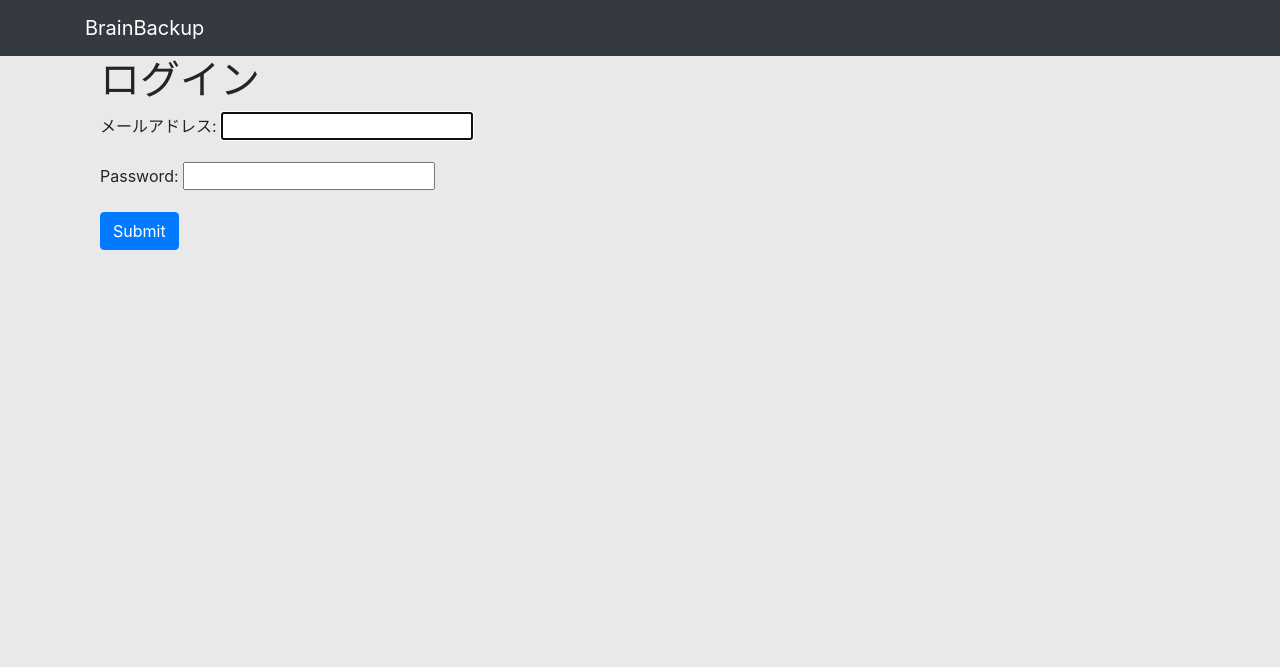
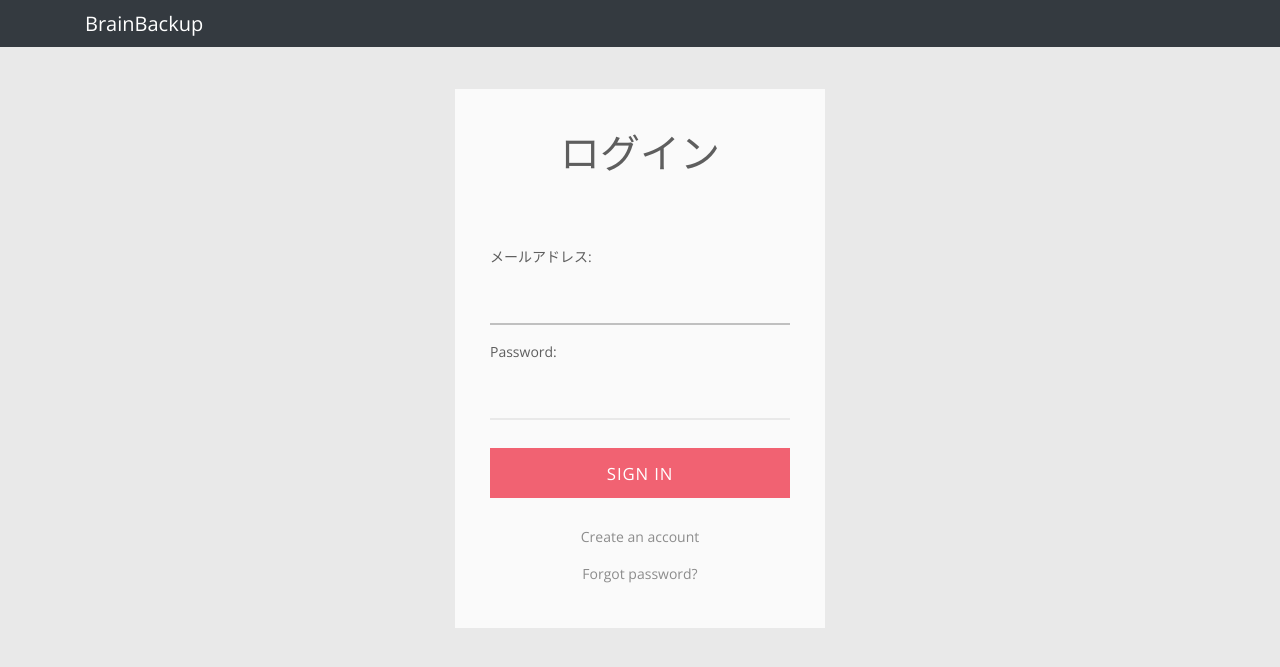
Before and after one commit to nowkoai/BrainBackup, a Django app: page /login/ in a window 1280 px wide. Shown: the top 667 px of the page. Run offline with Django 3.2, Linux system fonts and the light colour scheme; some libraries are stand-ins or nearby versions.

Commit message:
login css

```diff
--- a/project/app/static/css/login.css
+++ b/project/app/static/css/login.css
@@ -12,14 +12,14 @@
 
 /* body */
 body {
-  background: #E9E9E9;
+  background: #e9e9e9;
   color: #5e5e5e;
   font: 400 87.5%/1.5em 'Open Sans', sans-serif;
 }
 
 /* Form Layout */
 .form-wrapper {
-  background: #E9E9E9;
+  background: #fafafa;
   margin: 3em auto;
   padding: 0 1em;
   max-width: 370px;
@@ -40,7 +40,7 @@ form {
 }
 
 .form-item input {
-  background: #E9E9E9;
+  background: #fafafa;
   border: none;
   border-bottom: 2px solid #e9e9e9;
   color: #666;
@@ -62,7 +62,7 @@ form {
 }
 
 .button-panel .button {
-  background: #D16E6A;
+  background: #f16272;
   border: none;
   color: #fff;
   cursor: pointer;
@@ -77,7 +77,7 @@ form {
 }
 
 .button:hover {
-  background: #bf3f3b;
+  background: #ee3e52;
 }
 
 .form-footer {
--- a/project/app/templates/registration/login.html
+++ b/project/app/templates/registration/login.html
@@ -1,12 +1,38 @@
+
 {% extends "app/base.html" %} {% block content %}
+{% load static %}
+{% load widget_tweaks %}
+<head>
+    <!-- Required meta tags -->
+    <meta charset="utf-8">
+    <meta name="viewport" content="width=device-width, initial-scale=1, shrink-to-fit=no">
+
+    <!-- Bootstrap CSS -->
+    <title>BrainBackup</title>
+    <link rel="stylesheet" href="https://stackpath.bootstrapcdn.com/bootstrap/4.3.1/css/bootstrap.min.css" integrity="sha384-ggOyR0iXCbMQv3Xipma34MD+dH/1fQ784/j6cY/iJTQUOhcWr7x9JvoRxT2MZw1T" crossorigin="anonymous">
+    <link href="https://use.fontawesome.com/releases/v5.6.1/css/all.css" rel="stylesheet">
+    <link rel="stylesheet" type="text/css" href="{% static 'css/login.css' %}">
+  </head>
 <main>
-    <div class="container">
+    <div class="form-wrapper">
         <h1>ログイン</h1>
         <form method="post" action="{% url 'login' %}">
             {% csrf_token %}
-            {{ form.as_p}}
-            <input type="submit" class="btn btn-primary"></button>
+            <div class="form-item">
+                <label for="email"></label>
+                {{ form.as_p }}
+
+            </div>
+            <div class="button-panel">
+                <input type="submit" class="button" title="Sign In" value="Sign In">
+            </div>
+
         </form>
+        <div class="form-footer">
+            <p><a href="#">Create an account</a></p>
+            <p><a href="#">Forgot password?</a></p>
+        </div>
+
     </div>
 </main>
 
```
Also changed, not shown: project/app/templates/app/index.html (+14 -5 lines), project/db.sqlite3.
